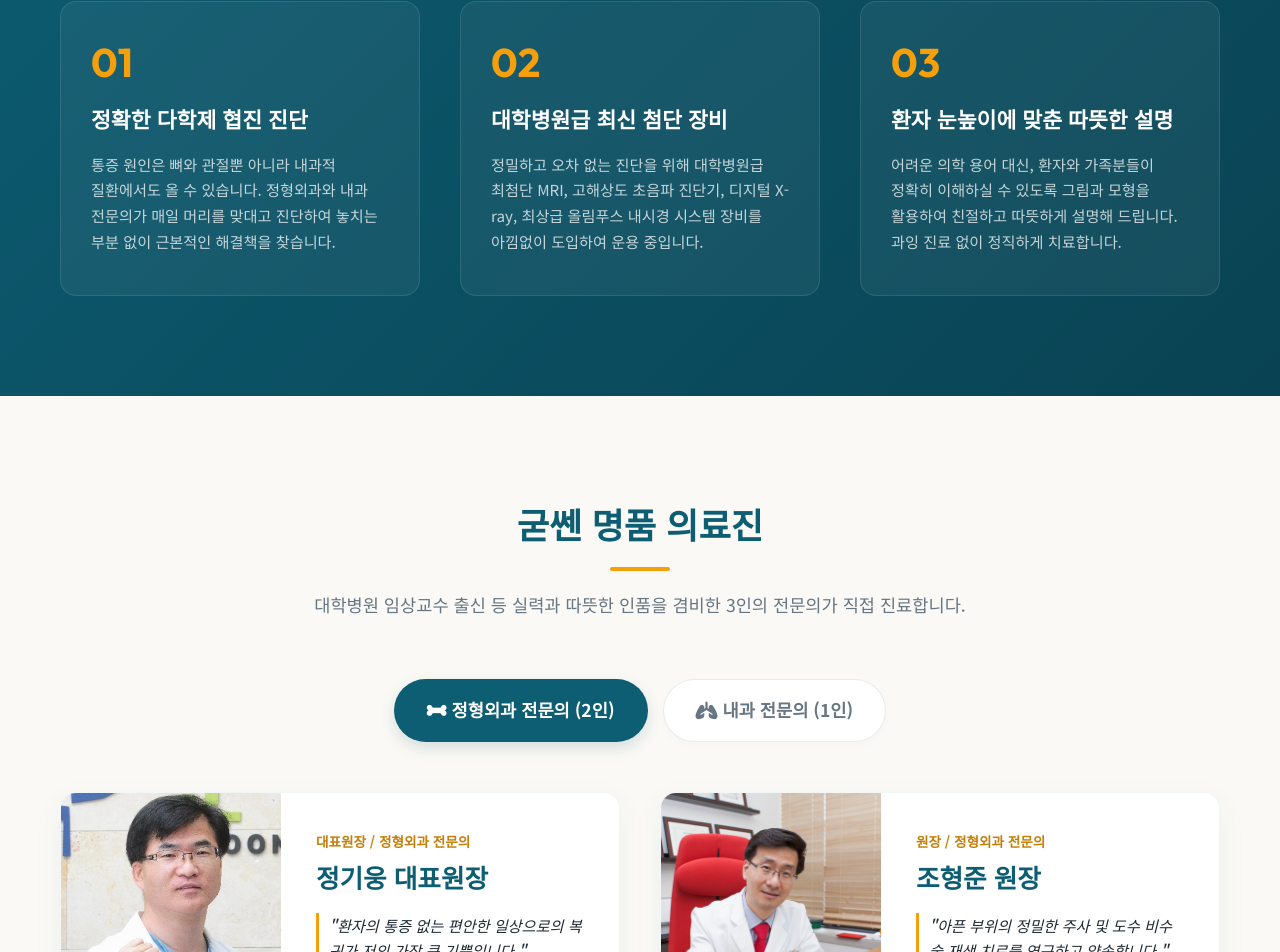
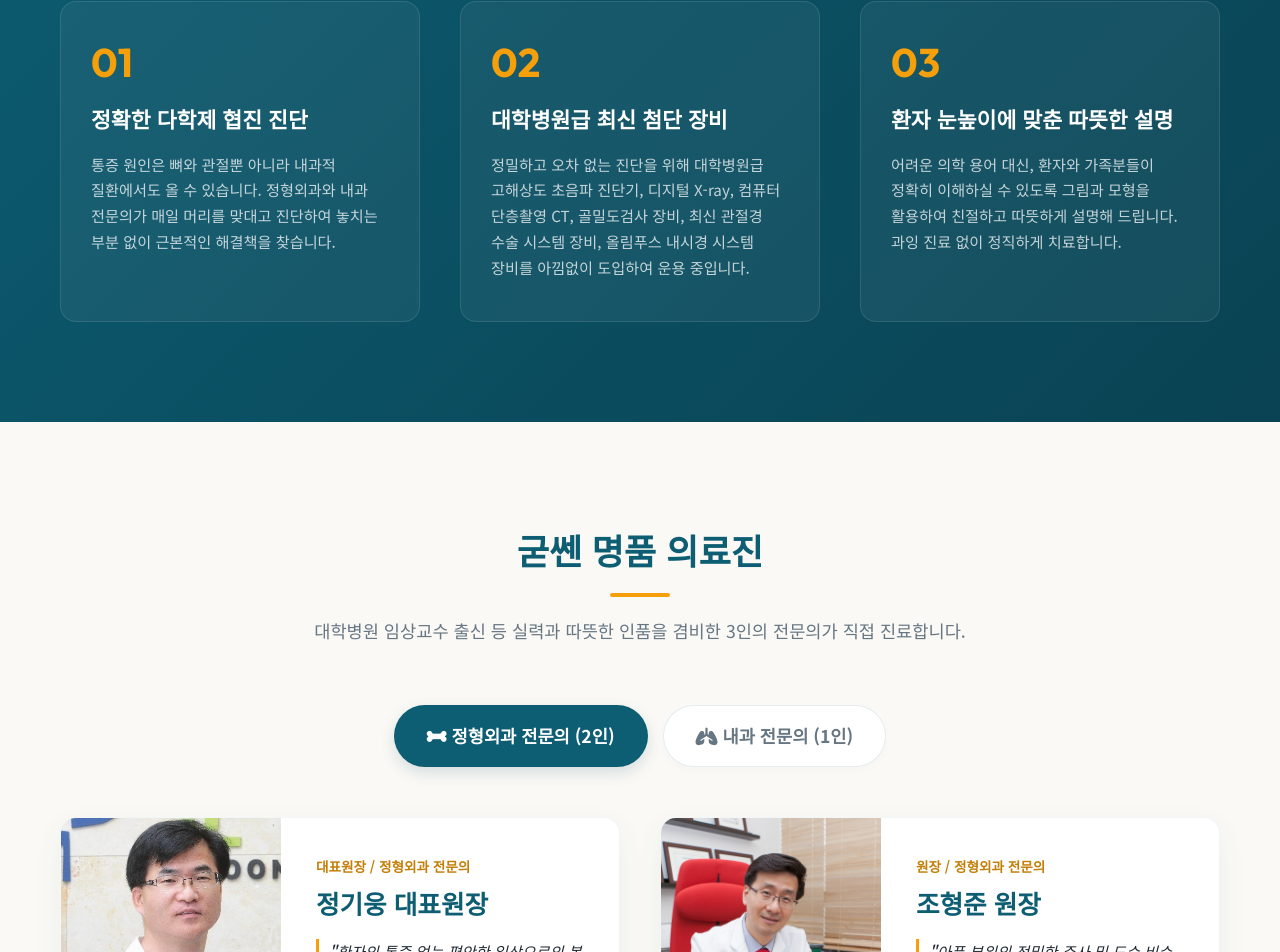
Before and after one commit to cholinus-OS/goodssen, a Next.js app: page / in a window 1280 px wide. Shown: the part 1773-2725 px from the top of the page. Built offline with nearby package versions, Linux system fonts and the light colour scheme.

Commit message:
feat: 약속 2번 첨단장비 소개 문구 최신화

```diff
--- a/src/app/page.tsx
+++ b/src/app/page.tsx
@@ -154,7 +154,7 @@ export default function Home() {
               <div className="trust-number">02</div>
               <h3 className="trust-title">대학병원급 최신 첨단 장비</h3>
               <p className="trust-text">
-                정밀하고 오차 없는 진단을 위해 대학병원급 최첨단 MRI, 고해상도 초음파 진단기, 디지털 X-ray, 최상급 올림푸스 내시경 시스템 장비를 아낌없이 도입하여 운용 중입니다.
+                정밀하고 오차 없는 진단을 위해 대학병원급 고해상도 초음파 진단기, 디지털 X-ray, 컴퓨터 단층촬영 CT, 골밀도검사 장비, 최신 관절경 수술 시스템 장비, 올림푸스 내시경 시스템 장비를 아낌없이 도입하여 운용 중입니다.
               </p>
             </div>
 
```
